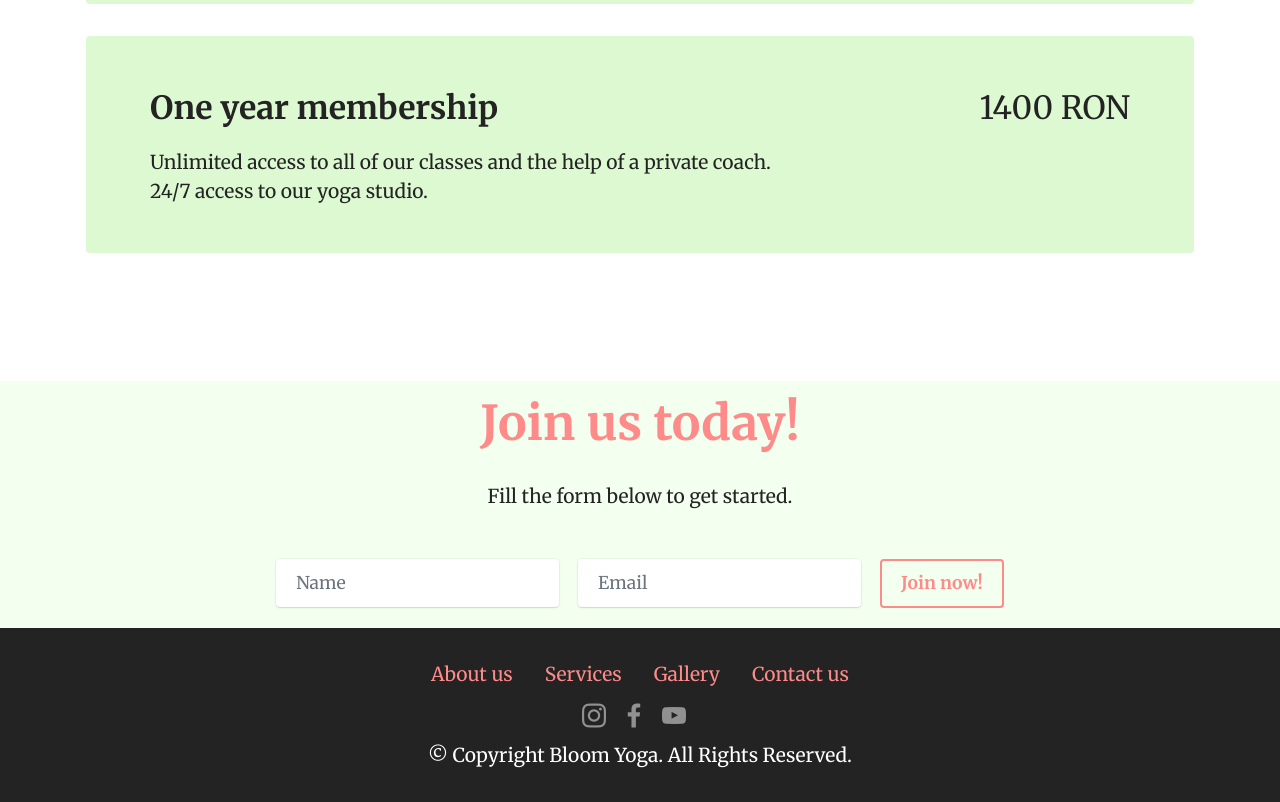
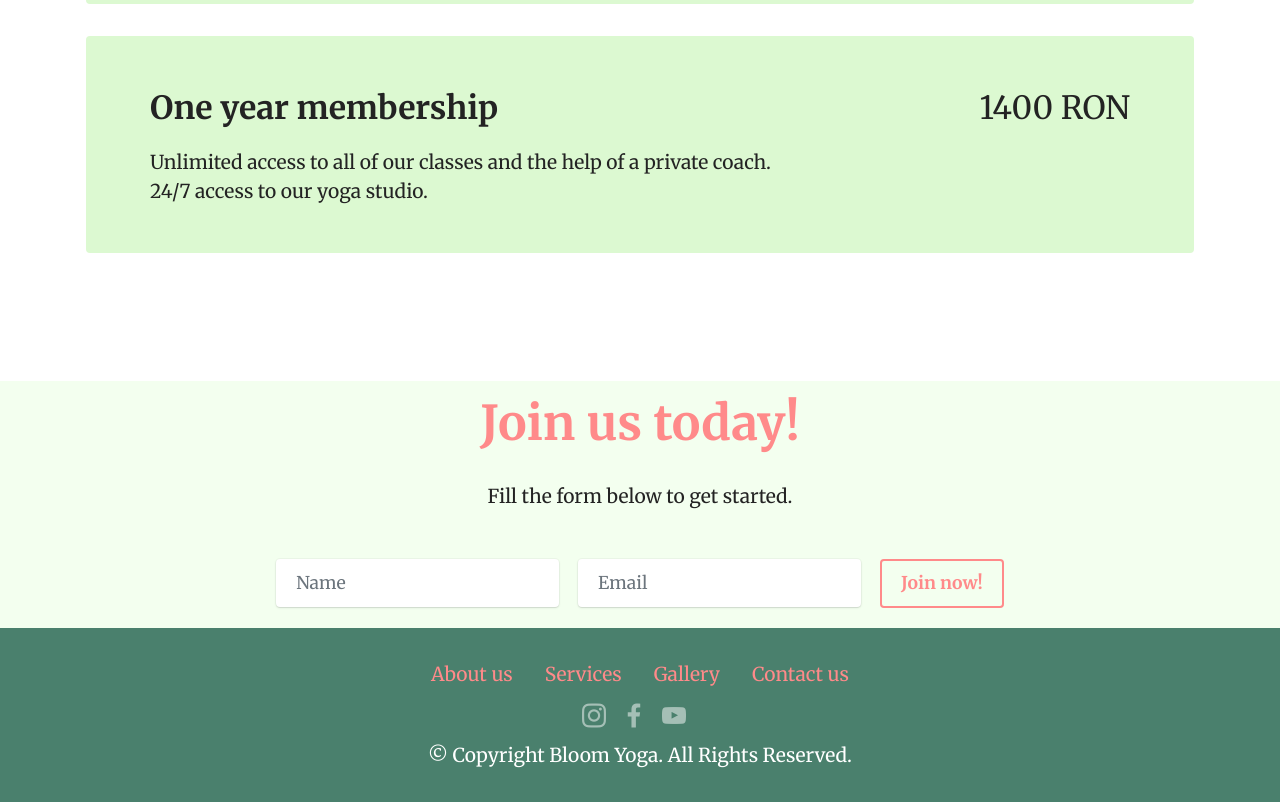
Before and after one commit to Iulianapar/Bloom-Yoga-Tema-4, a plain HTML site: page services.html in a window 1280 px wide. Shown: the part 2400-3202 px from the top of the page. Drawn offline with Linux system fonts and the light colour scheme.

Commit message:
Update services.html

```diff
--- a/services.html
+++ b/services.html
@@ -237,7 +237,7 @@
     </div>
 </section>
 
-<section data-bs-version="5.1" class="footer3 cid-sUjyJvzXVJ" once="footers" id="footer3-w">
+<section data-bs-version="5.1" class="footer3 cid-sUjyLwF9Oe" once="footers" id="footer3-w">
 
 
 
```
